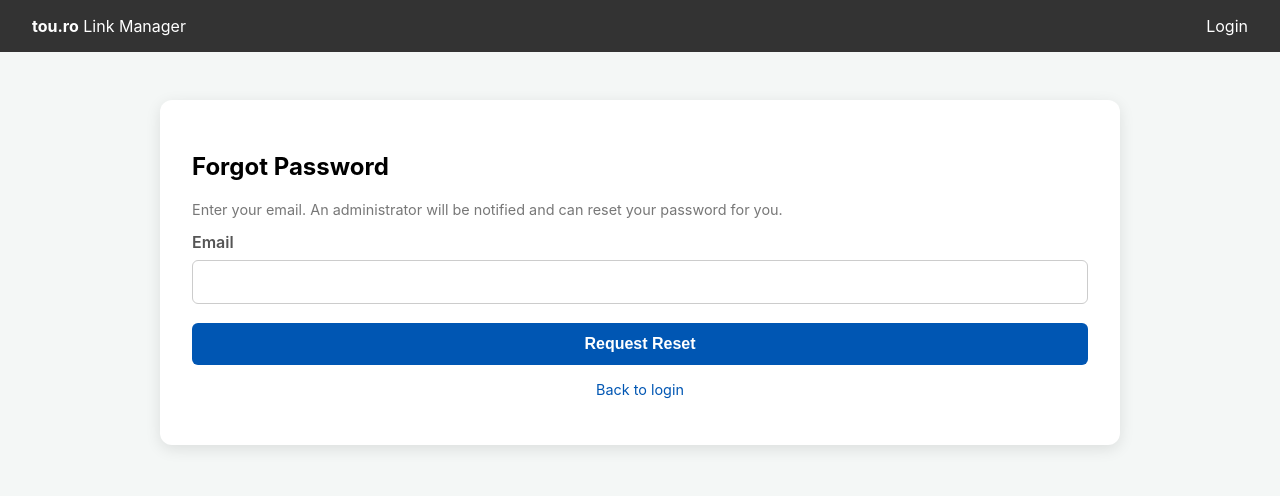
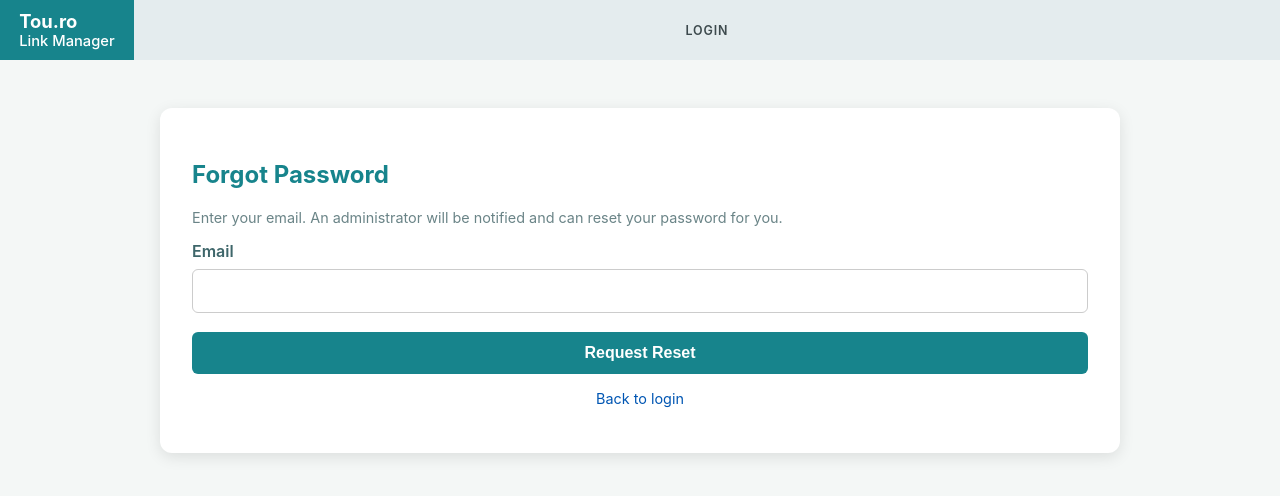
Before and after one commit to tkrupka12/tou.roBitlyWebsite, a PHP site: page /admin/forgot-password/ in a window 1280 px wide. Shown: the top 496 px of the page. Run offline with PHP 8.4, Linux system fonts and the light colour scheme; the visitor is signed in with stand-in values (Sample User, id 1); data comes from the database, SQL or seed files in the repository; both versions use the stored data as it was after the commit.

Commit message:
Fixed colors and topbar

```diff
--- a/lib.php
+++ b/lib.php
@@ -88,7 +88,7 @@ load_dotenv();
 
 $db_path = env('DB_PATH');
 define('DB_PATH', $db_path !== '' ? $db_path : (__DIR__ . '/db/touro_users.db'));
-define('SHORT_LINK_DOMAIN', env('SHORT_LINK_DOMAIN', 'tou.ro'));
+define('SHORT_LINK_DOMAIN', env('SHORT_LINK_DOMAIN', 'Tou.ro'));
 define('ADMIN_USERNAME', env('ADMIN_USERNAME', 'admin'));
 define('ADMIN_PASSWORD', env('ADMIN_PASSWORD', 'admin123'));
 define('DEFAULT_GROUP_NAME', env('DEFAULT_GROUP_NAME', 'Touro'));
--- a/templates/base.php
+++ b/templates/base.php
@@ -8,31 +8,82 @@
         body {
             font-family: -apple-system, BlinkMacSystemFont, "Segoe UI", Roboto, sans-serif;
             background-color: #f4f7f6;
+            color: #2c4548;
             margin: 0;
             padding: 0;
         }
         nav {
-            background: #333;
-            color: white;
-            padding: 1rem 2rem;
+            background: #e4ecee;
+            color: #243033;
             display: flex;
-            justify-content: space-between;
-            align-items: center;
-            gap: 0.75rem 1.5rem;
+            align-items: stretch;
             min-width: 0;
             max-width: 100%;
             box-sizing: border-box;
+        }
+        .nav-brand {
+            background: #17848c;
+            color: white;
+            padding: 0.7rem 1.2rem;
+            display: flex;
+            flex-direction: column;
+            justify-content: center;
+            gap: 0.2rem;
+            flex: 0 0 auto;
+            min-width: 0;
+        }
+        .nav-title {
+            font-size: 1.15rem;
+            line-height: 1.1;
+            font-weight: 700;
+        }
+        .nav-title span {
+            display: block;
+            margin-top: 0.1rem;
+            font-size: 0.92rem;
+            font-weight: 500;
+        }
+        .nav-user {
+            display: flex;
+            flex-wrap: wrap;
+            align-items: center;
+            gap: 0.25rem 0.35rem;
+            margin-top: 0.15rem;
+            font-size: 0.72rem;
+            line-height: 1.2;
+        }
+        .nav-brand .badge {
+            margin-left: 0;
+            padding: 0.05rem 0.4rem;
+            font-size: 0.62rem;
+        }
+        .nav-brand .badge-group {
+            background: rgba(255, 255, 255, 0.22);
+            color: white;
         }
         .nav-links {
             display: flex;
             flex-wrap: wrap;
             align-items: center;
-            justify-content: flex-end;
-            gap: 0.55rem 1rem;
+            align-content: center;
+            justify-content: space-evenly;
+            gap: 0.2rem 0.75rem;
+            padding: 0.45rem 1.4rem;
+            flex: 1 1 auto;
             min-width: 0;
             max-width: 100%;
         }
-        nav a { color: white; text-decoration: none; }
+        nav a {
+            color: #3d4a4d;
+            text-decoration: none;
+            text-transform: uppercase;
+            letter-spacing: 0.07em;
+            font-size: 0.78rem;
+            font-weight: 600;
+            padding: 0.75rem 0.35rem;
+            display: inline-block;
+        }
+        nav a:hover { color: #17848c; }
         .container {
             max-width: min(960px, 100%);
             margin: 3rem auto;
@@ -44,8 +95,11 @@
             box-sizing: border-box;
             overflow-wrap: break-word;
         }
+        h2 { color: #17848c; }
+        h3 { color: #12686e; }
+        h4, label, .choice-title, strong, b, .muted strong { color: #3e666a; }
         .form-group { margin-bottom: 1.2rem; }
-        label { display: block; margin-bottom: 0.5rem; font-weight: 600; color: #555; }
+        label { display: block; margin-bottom: 0.5rem; font-weight: 600; }
         input, select {
             width: 100%;
             padding: 0.75rem;
@@ -57,7 +111,7 @@
         }
         button {
             width: 100%;
-            background-color: #0056b3;
+            background-color: #17848c;
             color: white;
             border: none;
             padding: 0.75rem;
@@ -66,9 +120,9 @@
             font-weight: bold;
             cursor: pointer;
         }
-        button:hover { background-color: #004085; }
+        button:hover { background-color: #0f5f66; }
         .flashes { color: #d9534f; margin-bottom: 1rem; list-style: none; padding: 0; }
-        .muted { color: #777; font-size: 0.9rem; }
+        .muted { color: #6a8487; font-size: 0.9rem; }
         .auth-links { text-align: center; margin-top: 1rem; font-size: 0.9rem; }
         .auth-links a { color: #0056b3; text-decoration: none; }
         .badge {
@@ -221,17 +289,21 @@
 </head>
 <body>
 <nav>
-    <div><strong><?= e(SHORT_LINK_DOMAIN) ?></strong> Link Manager</div>
-    <div class="nav-links">
+    <div class="nav-brand">
+        <div class="nav-title"><?= e(SHORT_LINK_DOMAIN) ?><span>Link Manager</span></div>
         <?php if ($current_user): ?>
-        <?php $manages_a_group = $current_user['is_super'] || $current_user['is_group_admin']; ?>
-        <span class="nav-user">Logged in as: <strong><?= e($current_user['display_name']) ?></strong><?php
+        <div class="nav-user"><?= e($current_user['display_name']) ?><?php
             if ($current_user['is_super']): ?><span class="badge badge-admin">super admin</span><?php
             elseif ($current_user['is_group_admin']): ?><span class="badge badge-admin">group admin</span><?php
             endif; ?><?php
             if ($current_group_name !== null): ?><span class="badge badge-group"><?= e($current_group_name) ?></span><?php
             elseif ($current_user['is_super']): ?><span class="badge badge-group">all groups</span><?php
-            endif; ?></span>
+            endif; ?></div>
+        <?php endif; ?>
+    </div>
+    <div class="nav-links">
+        <?php if ($current_user): ?>
+        <?php $manages_a_group = $current_user['is_super'] || $current_user['is_group_admin']; ?>
         <a href="<?= e(url_for('index')) ?>">Create Custom Link</a>
         <?php if ($manages_a_group): ?>
         <a href="<?= e(url_for('admin_expired')) ?>">Expired Links</a>
```
Also changed, not shown: other parts of templates/base.php (+27 -13 lines), db/touro_users.db.
